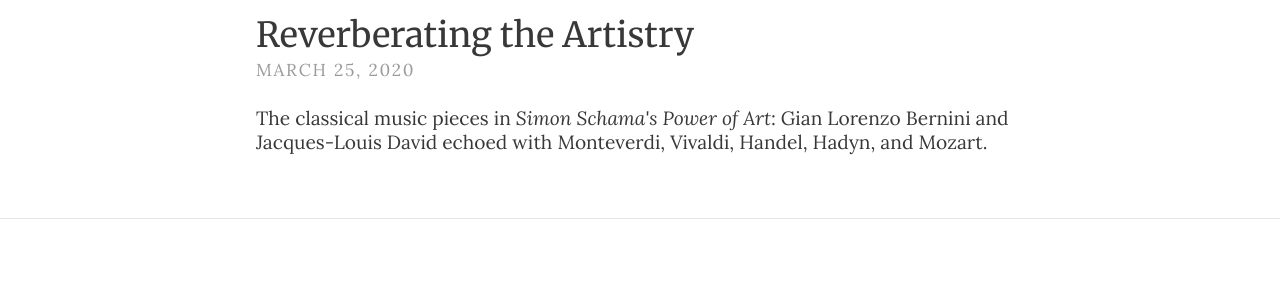
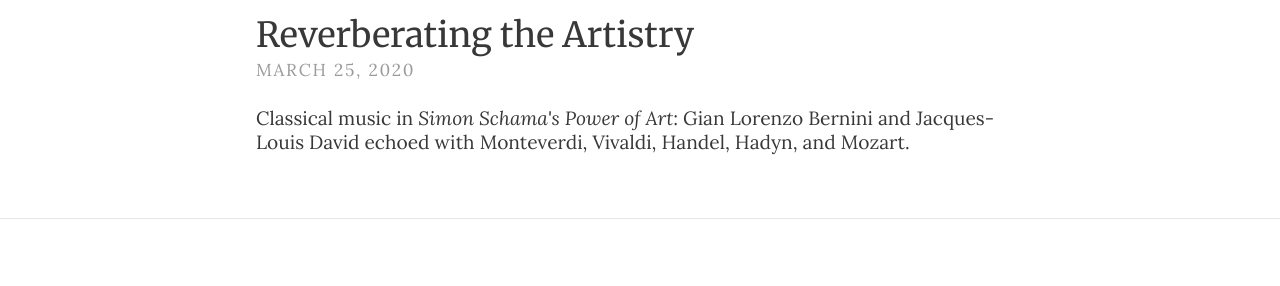
Before and after one commit to laskaux/laskaux.github.io, a Jekyll site: the page built from index.html, in a window 1280 px wide. Shown: the part 158-444 px from the top of the page. Built offline with Jekyll 4.4.1, drawn with Linux system fonts in a browser that asks for light colours; the list of posts is cut into pages by our own code.

```diff
--- a/_posts/2020-03-25-power-of-art.md
+++ b/_posts/2020-03-25-power-of-art.md
@@ -5,7 +5,7 @@ title: Reverberating the Artistry
 
 subtitle: Classical music in <em>Simon Schama's Power of Art</em>
 
-excerpt: The classical music pieces in <em>Simon Schama's Power of Art</em>&colon; Gian Lorenzo Bernini and Jacques-Louis David echoed with Monteverdi, Vivaldi, Handel, Hadyn, and Mozart. <br />
+excerpt: Classical music in <em>Simon Schama's Power of Art</em>&colon; Gian Lorenzo Bernini and Jacques-Louis David echoed with Monteverdi, Vivaldi, Handel, Hadyn, and Mozart. <br />
 
 tags: television
 ---
```
Also changed, not shown: other parts of _posts/2020-03-25-power-of-art.md (+1 -1 lines), 4 other files.
